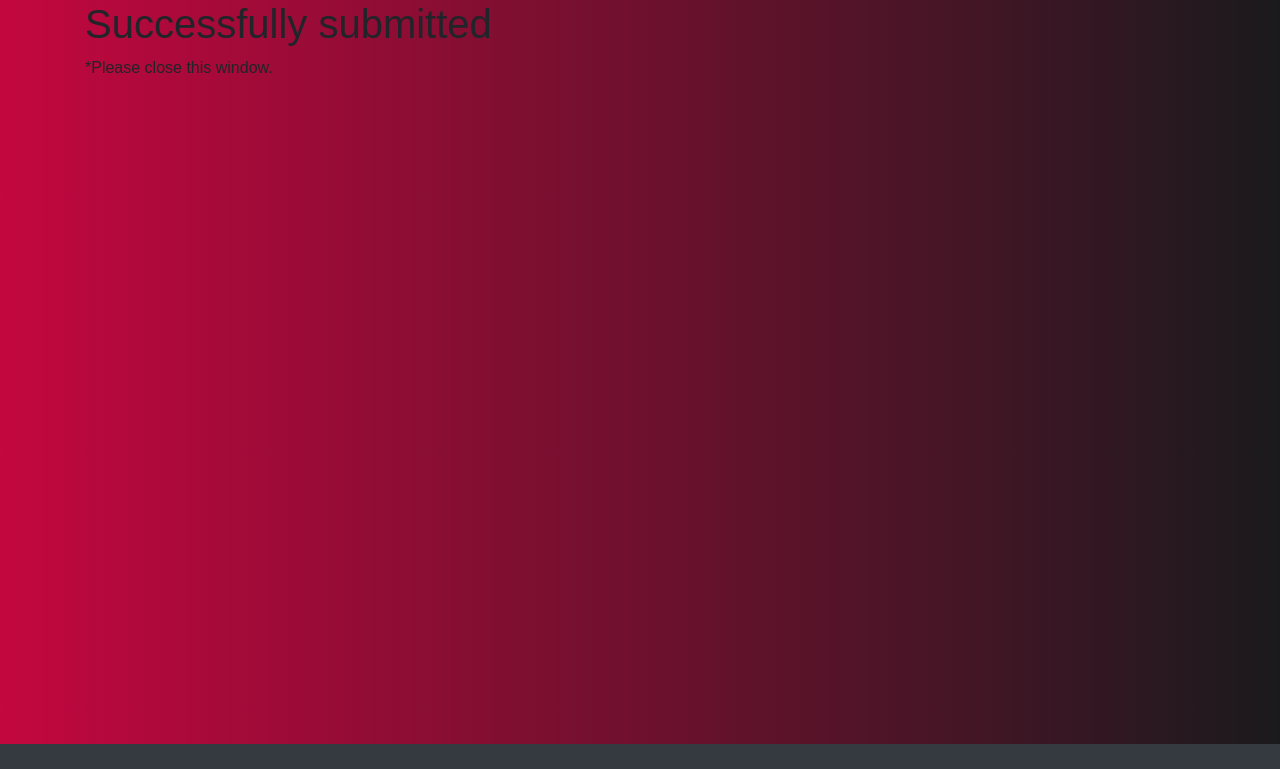
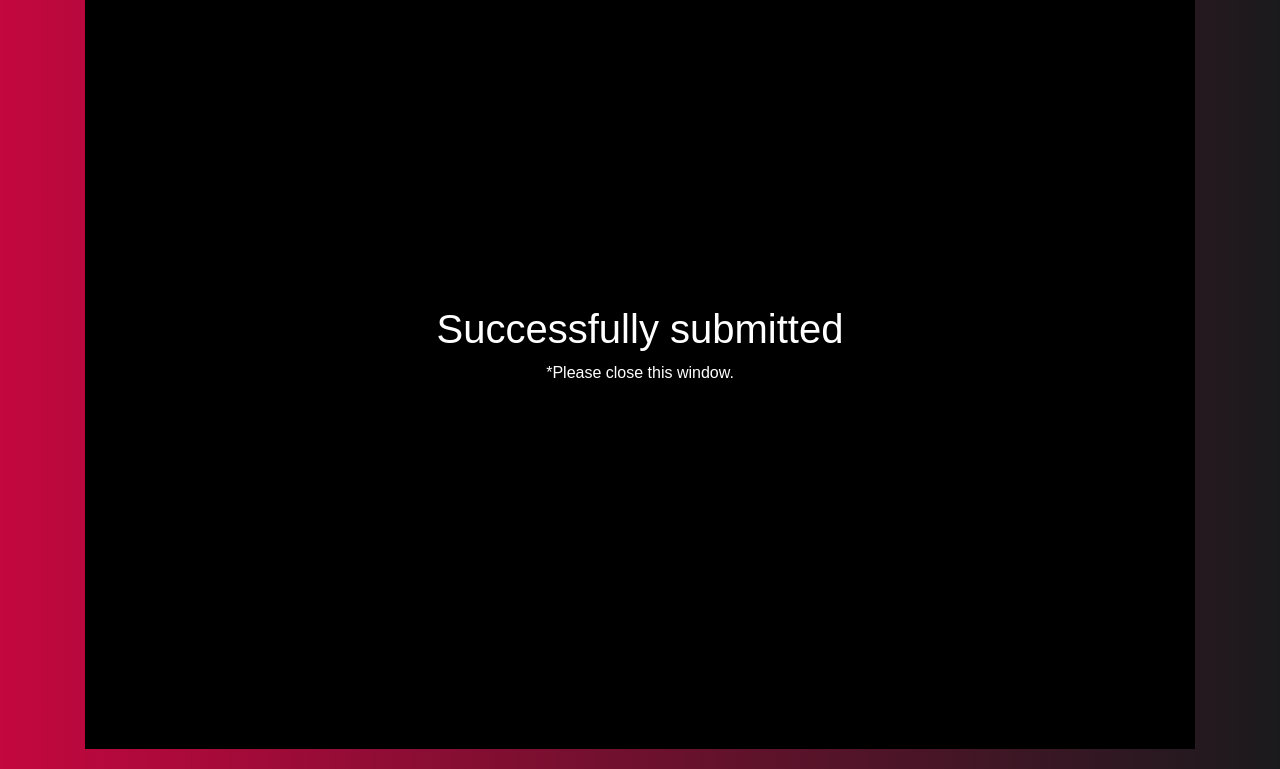
Before and after one commit to LintaPaul/2021_IBM_Code_Challenge_Surround360, a Django app: page /trial/success/ in a window 1280 px wide. Shown: the part 56-825 px from the top of the page. Before the commit the page ends 800 px from the top, so only its background shows below. Run offline with Django 3.2, Linux system fonts and the light colour scheme; some libraries are stand-ins or nearby versions.

Commit message:
styling for success.html

```diff
--- a/static/css/design.css
+++ b/static/css/design.css
@@ -187,3 +187,15 @@ a.socialIcon:hover,
       border-radius: 0;
       color:#fff;
   }
+
+.card-success {
+        margin-bottom: 20px;
+        border: none;
+        background-color: #000000;
+      padding-top: 305px;
+      padding-left: 200px;
+      padding-right: 200px;
+      padding-bottom: 348px;
+      text-align: center;
+      color: white;
+  }
```
